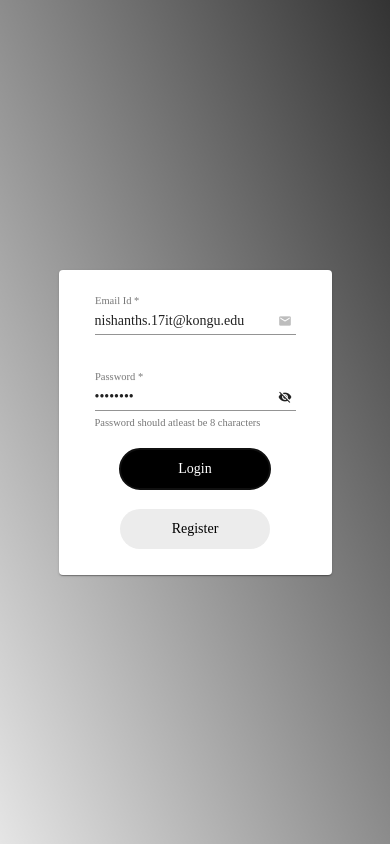
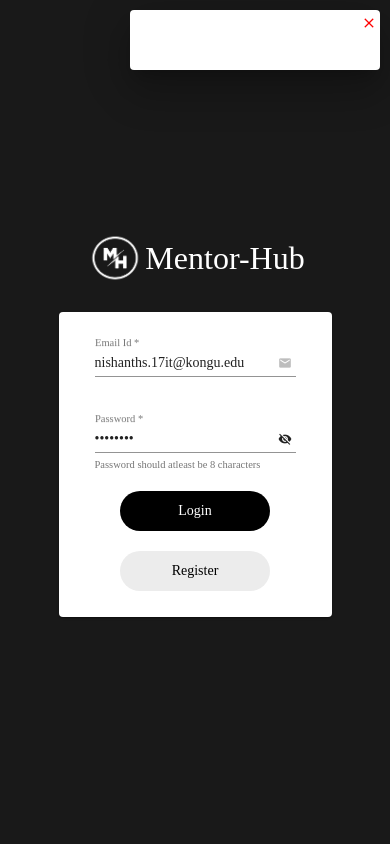
Before and after one commit to Nishanth-Shanmuganathan/Mentor, an Angular app: page /auth in a window 390 px wide. Both pictures are taken after a click on the button "Login". Built offline with nearby package versions, Linux system fonts and the light colour scheme; no server answers; a web font is replaced by a local one.

Commit message:
Login logic completed
logo for mobile in login page
login fucntionality
error component showing up

```diff
--- a/src/app/app-routing.module.ts
+++ b/src/app/app-routing.module.ts
@@ -1,3 +1,4 @@
+import { AuthGuard } from './services/auth.gaurd';
 import { ProjectsComponent } from './pages/projects/projects.component';
 import { GroupsComponent } from './pages/groups/groups.component';
 import { ConnectionComponent } from './pages/connection/connection.component';
@@ -13,7 +14,7 @@ import { QueryComponent } from './pages/query/query.component';
 const routes: Routes = [
   { path: 'auth', component: AuthLayoutComponent },
   {
-    path: '', component: MentorLayoutComponent,
+    path: '', component: MentorLayoutComponent, canActivate: [AuthGuard],
     children: [
       { path: '', component: QueryComponent },
       { path: 'messaging', component: MessagingComponent },
--- a/src/app/app.module.ts
+++ b/src/app/app.module.ts
@@ -1,3 +1,4 @@
+import { AuthGuard } from './services/auth.gaurd';
 import { NgModule } from '@angular/core';
 import { RouterModule } from '@angular/router';
 import { HttpClientModule, HTTP_INTERCEPTORS } from '@angular/common/http';
@@ -52,7 +53,8 @@ import { AuthInterceptor } from './services/auth.interceptor';
     BrowserAnimationsModule
   ],
   providers: [
-    { provide: HTTP_INTERCEPTORS, useClass: AuthInterceptor, multi: true }
+    { provide: HTTP_INTERCEPTORS, useClass: AuthInterceptor, multi: true },
+    AuthGuard
   ],
   bootstrap: [AppComponent]
 })
--- a/src/app/layouts/auth-layout/auth-layout.component.css
+++ b/src/app/layouts/auth-layout/auth-layout.component.css
@@ -33,7 +33,8 @@ td {
 }
 
 .main-bg {
-  background-image: linear-gradient(to top right, rgba(0, 0, 0, 0.1), rgb(0, 0, 0, 0.8));
+  /* background-image: linear-gradient(to top right, rgba(0, 0, 0, 0.1), rgb(0, 0, 0, 0.8)); */
+  background-color: rgba(0, 0, 0, 0.9);
 }
 
 .grad-buttons {
@@ -56,3 +57,8 @@ header {
   /* background-color: aqua; */
   /* left: 50%; */
 }
+
+.login-logo {
+  white-space: nowrap;
+  color: white;
+}
--- a/src/app/layouts/auth-layout/auth-layout.component.html
+++ b/src/app/layouts/auth-layout/auth-layout.component.html
@@ -5,7 +5,7 @@
 >
   <section
     [ngClass]="{ 'right-cover': !loginView && !isMobile }"
-    class="d-flex align-items-center justify-content-center"
+    class="d-flex flex-column align-items-center justify-content-center"
     *ngIf="!isMobile || (isMobile && loginView)"
   >
     <div
@@ -25,7 +25,10 @@
         Login
       </button>
     </div>
-
+    <header class="pb-4" *ngIf="loginView && isMobile">
+      <img src="../../../assets/mentor-logo.png" width="60px" />
+      <span class="login-logo">Mentor-Hub</span>
+    </header>
     <mat-card *ngIf="loginView">
       <form [formGroup]="loginForm" (ngSubmit)="login(loginForm)">
         <table cellpadding="10px">
@@ -109,7 +112,10 @@
         Register
       </button>
     </div>
-
+    <header class="pb-4" *ngIf="!loginView && isMobile">
+      <img src="../../../assets/mentor-logo.png" width="60px" />
+      <span class="login-logo">Mentor-Hub</span>
+    </header>
     <mat-card *ngIf="!loginView">
       <form [formGroup]="registerForm" (ngSubmit)="register(registerForm)">
         <table cellpadding="10px">
--- a/src/app/layouts/auth-layout/auth-layout.component.ts
+++ b/src/app/layouts/auth-layout/auth-layout.component.ts
@@ -28,6 +28,7 @@ export class AuthLayoutComponent implements OnInit, OnDestroy {
   ) { }
 
   ngOnInit(): void {
+    localStorage.removeItem('token')
     this.mobileViewSubscription = this.UIService.mobileView.subscribe(res => {
       this.isMobile = res;
     });
@@ -37,7 +38,7 @@ export class AuthLayoutComponent implements OnInit, OnDestroy {
     // reactive form definition
     this.loginForm = new FormGroup({
       email: new FormControl('nishanths.17it@kongu.edu', [Validators.required, Validators.email]),
-      password: new FormControl('aaaassss', [Validators.required, Validators.minLength(8)])
+      password: new FormControl('nishanth', [Validators.required, Validators.minLength(8)])
     });
 
     this.registerForm = new FormGroup({
@@ -63,8 +64,17 @@ export class AuthLayoutComponent implements OnInit, OnDestroy {
 
   login(form: FormGroup) {
     if (form.invalid) { return; }
-    console.log(form.value);
+    const loginCred: AuthCred = {
+      email: form.value.email,
+      password: form.value.password,
+    };
 
+    this.authService.login(loginCred).subscribe(res => {
+      console.log(res);
+      this.route.navigate(['/']);
+    }, err => {
+      this.UIService.errorMessage(err.error.message);
+    });
     // form.reset();
     // this.route.navigate(['/']);
   }
--- a/src/app/services/auth.gaurd.ts
+++ b/src/app/services/auth.gaurd.ts
@@ -4,7 +4,7 @@ import { Observable } from 'rxjs';
 
 
 @Injectable()
-export class LoginGuard implements CanActivate {
+export class AuthGuard implements CanActivate {
 
   constructor(
     // private authService: AuthService,
@@ -14,13 +14,11 @@ export class LoginGuard implements CanActivate {
     route: ActivatedRouteSnapshot,
     state: RouterStateSnapshot
   ): boolean | UrlTree | Observable<boolean | UrlTree> | Promise<boolean | UrlTree> {
-    // this.authService.getToken();
-    // const isAuth = this.authService.token && this.authService.username && this.authService.email ? true : false;
-    // if (!isAuth) {
-    //   this.authService.logout();
-    //   this.router.navigate(['/auth']);
-    // }
-    // return isAuth;
+    const token = localStorage.getItem('token');
+    console.log(!token);
+    if (!token) {
+      return this.router.navigate['/auth'];
+    }
     return true;
   }
 
--- a/src/app/services/auth.service.ts
+++ b/src/app/services/auth.service.ts
@@ -14,13 +14,15 @@ export class AuthService {
     private http: HttpClient
   ) { }
 
-  login(cred) {
-    const login = cred;
-    return this.http.post(environment.server + '/auth/login', login);
+  login(cred: AuthCred) {
+    return this.http.post<{ token: string }>(environment.server + '/auth/login', cred)
+      .pipe(tap(res => {
+        localStorage.setItem('token', res.token);
+      }));
   }
 
   register(cred: AuthCred) {
-    return this.http.post<{ token }>(environment.server + '/auth/email-register', cred)
+    return this.http.post<{ token: string }>(environment.server + '/auth/email-register', cred)
       .pipe(tap(res => {
         localStorage.setItem('token', res.token);
       }));
--- a/src/app/services/ui.service.ts
+++ b/src/app/services/ui.service.ts
@@ -42,11 +42,23 @@ export class UIService {
     }
   }
 
-  errorMessage(val) {
-    const dialogRef = this.dialog.open(ErrorComponent, { disableClose: false, data: val });
+  errorMessage(val: string) {
+    this.dialog.open(ErrorComponent,
+      {
+        width: 'fit-content',
+        minWidth: '250px',
+        height: 'fit-content',
+        hasBackdrop: false,
+        position: { top: '10px', right: '10px' },
+        disableClose: true,
+        data: val
+      });
   }
 
   otpDialog() {
     this.dialog.open(OtpComponent, { disableClose: true });
   }
+  closeModals() {
+    this.dialog.closeAll();
+  }
 }
--- a/src/app/utils/error/error.component.css
+++ b/src/app/utils/error/error.component.css
@@ -0,0 +1,8 @@
+.top_right {
+  position: absolute;
+  top: 15px;
+  right: 5px;
+  font-size: 16px;
+  color: red;
+  cursor: pointer;
+}
--- a/src/app/utils/error/error.component.html
+++ b/src/app/utils/error/error.component.html
@@ -1 +1,2 @@
 <p>{{ data }}</p>
+<mat-icon class="top_right" (click)="closeError()">close</mat-icon>
--- a/src/app/utils/error/error.component.ts
+++ b/src/app/utils/error/error.component.ts
@@ -1,4 +1,5 @@
-import { Component, OnInit, Input } from '@angular/core';
+import { Component, OnInit, Input, Inject } from '@angular/core';
+import { MAT_DIALOG_DATA, MatDialog } from '@angular/material/dialog';
 
 @Component({
   selector: 'app-error',
@@ -6,10 +7,19 @@ import { Component, OnInit, Input } from '@angular/core';
   styleUrls: ['./error.component.css']
 })
 export class ErrorComponent implements OnInit {
-  @Input() data: string;
-  constructor() { }
+  constructor(
+    @Inject(MAT_DIALOG_DATA) public data: string,
+    private dialog: MatDialog
+  ) { }
 
   ngOnInit(): void {
+    setTimeout(() => {
+      this.closeError();
+    }, 5000);
+  }
+
+  closeError() {
+    this.dialog.closeAll();
   }
 
 }
```
